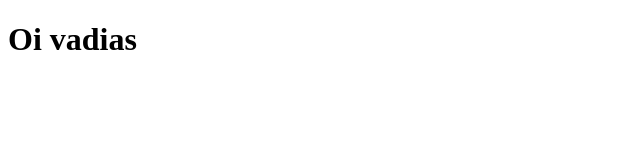
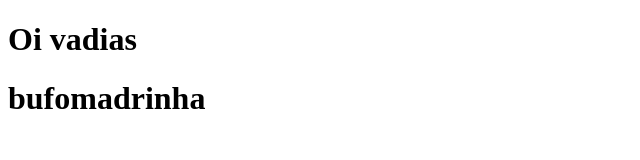
Before and after one commit to Lebriinho/curso-git, a plain HTML site: page index.html in a window 1280 px wide. Shown: the whole page, without its empty margins (0-640 px from the left). Drawn offline with Linux system fonts and the light colour scheme.

Commit message:
ARRASANDO DESLIZANDO

```diff
--- a/index.html
+++ b/index.html
@@ -8,5 +8,6 @@
 </head>
 <body>
     <h1>Oi vadias</h1>
+    <h1>bufomadrinha</h1>
 </body>
 </html>
```
